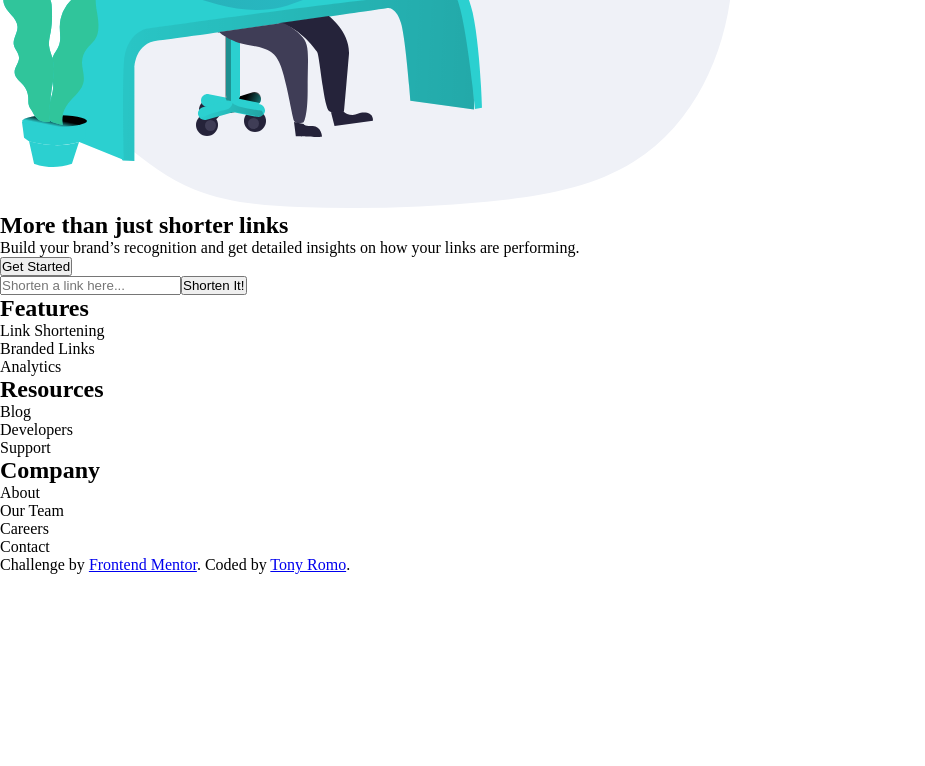
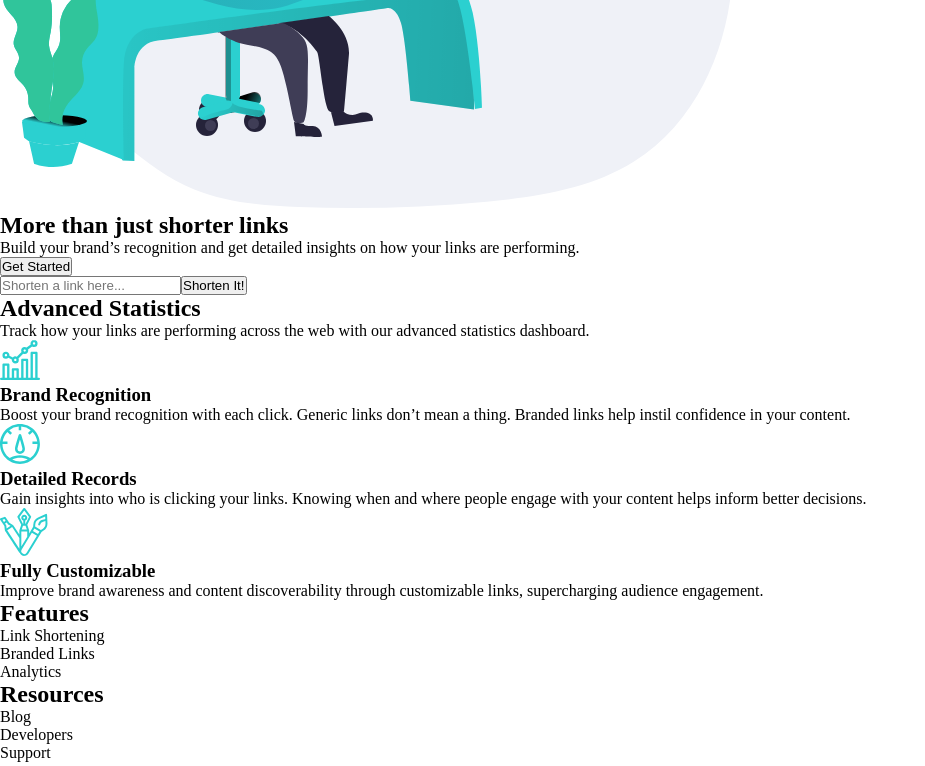
Before and after one commit to Romo55s/ShortTening-Proyect, an Angular app: page / in a window 1280 px wide. Shown: the part 424-1190 px from the top of the page, without its empty margins (0-925 px from the left). Before the commit the page ends 998 px from the top, so only its background shows below. Built offline with nearby package versions, Linux system fonts and the light colour scheme.

Commit message:
Adding advanced-stats component, not finished

```diff
--- a/src/app/app.component.html
+++ b/src/app/app.component.html
@@ -1,4 +1,5 @@
 <app-header></app-header>
 <app-home-title></app-home-title>
 <app-home-shorter-bar></app-home-shorter-bar>
+<app-advanced-stats></app-advanced-stats>
 <app-footer></app-footer>
--- a/src/app/components/advanced-stats/advanced-stats.component.html
+++ b/src/app/components/advanced-stats/advanced-stats.component.html
@@ -1,25 +1,37 @@
-<section>
+<section class="main-cont">
+    <div class="title">
         <h2>Advanced Statistics</h2>
         <p>Track how your links are performing across the web with our
             advanced statistics dashboard.</p>
-
-    <div>
+    </div>
+    <div class="content">
+        <div class="img-cont">
+            <img src="/assets/img/icon-brand-recognition.svg" alt="">
+        </div>
+        <div class="content-p">
             <h3>Brand Recognition</h3>
             <p>Boost your brand recognition with each click. Generic links don’t
                 mean a thing. Branded links help instil confidence in your content.</p>
         </div>
-
-    <div>
+    </div>
+    <div class="content">
+        <div class="img-cont">
+            <img src="/assets/img/icon-detailed-records.svg" alt="">
+        </div>
+        <div class="content-p">
             <h3>Detailed Records</h3>
             <p>Gain insights into who is clicking your links. Knowing when and where
                 people engage with your content helps inform better decisions.</p>
-
         </div>
-
-
-    <div>
+    </div>
+    <div class="content">
+        <div class="img-cont">
+            <img src="/assets/img/icon-fully-customizable.svg" alt="">
+        </div>
+        <div class="content-p">
             <h3> Fully Customizable</h3>
             <p> Improve brand awareness and content discoverability through customizable
                 links, supercharging audience engagement.</p>
         </div>
+    </div>
 </section>
--- a/src/app/components/advanced-stats/advanced-stats.component.scss
+++ b/src/app/components/advanced-stats/advanced-stats.component.scss
@@ -0,0 +1,77 @@
+@import '../../../variables';
+
+@media (max-width: 375px) {
+
+    section{
+        background-color: #f0f1f6;
+    }
+
+    .main-cont{
+        display: flex;
+        flex-direction: column;
+        justify-content: center;
+        align-items: center;
+        text-align: center;
+        font-family: $body-font-family;
+    }
+
+    .content{
+        background-color: white;
+        margin: 38px auto;
+        height: 200px;
+        width: 250px;
+        display: flex;
+        flex-direction: column;
+        align-items: center;
+        justify-content: center;
+    }
+
+    .content .img-cont {
+        position: relative;
+        background-color: $primary-dark-violet;
+        border-radius: 50%;
+        width: 68px;
+        height: 66px;
+        display: flex;
+        align-items: center;
+        justify-content: center;
+        top: -10%;
+      }
+
+      .img-cont img{
+        width: 50%;
+      }
+
+      .content-p {
+        display: flex;
+        flex-direction: column;
+        align-items: center;
+        justify-content: center;
+        margin-top: -20px;
+      }
+
+      .content-p h3,
+      .content-p p {
+        margin: 0;
+        padding: 10px;
+
+      }
+
+      .content-p p {
+        text-align: center;
+        font-size: 0.8rem;
+      }
+
+      .content::after {
+        content: "";
+        position: absolute;
+        width: 6px;
+        height: 60%;
+        background-color: $primary-cyan;
+        left: 50%;
+        transform: translateX(-50%);
+        top: 140%;
+        z-index: -1;
+      }
+
+}
```
Also changed, not shown: src/app/components/home-shorter-bar/home-shorter-bar.component.scss (line endings or trailing spaces). Lines whose indentation alone changed are shown as unchanged.
